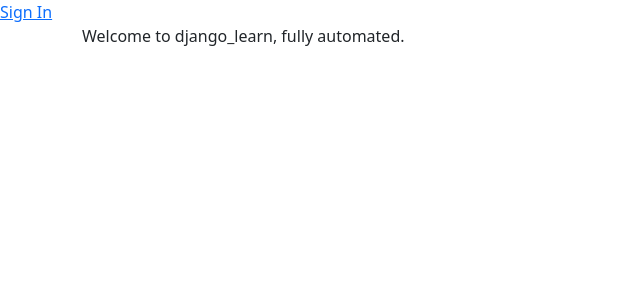
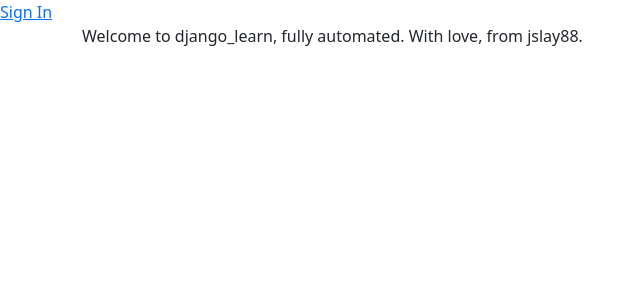
Before and after one commit to jslay88/django_learn, a Django app: page / in a window 1280 px wide. Shown: the top 300 px of the page, without its empty margins (0-643 px from the left). Run offline with Django 4.2, Linux system fonts and the light colour scheme.

Commit message:
Update index.html

```diff
--- a/django_learn/templates/home/index.html
+++ b/django_learn/templates/home/index.html
@@ -2,4 +2,6 @@
 
 {% block content %}
 Welcome to django_learn, fully automated.
+
+With love, from jslay88.
 {% endblock %}
```
